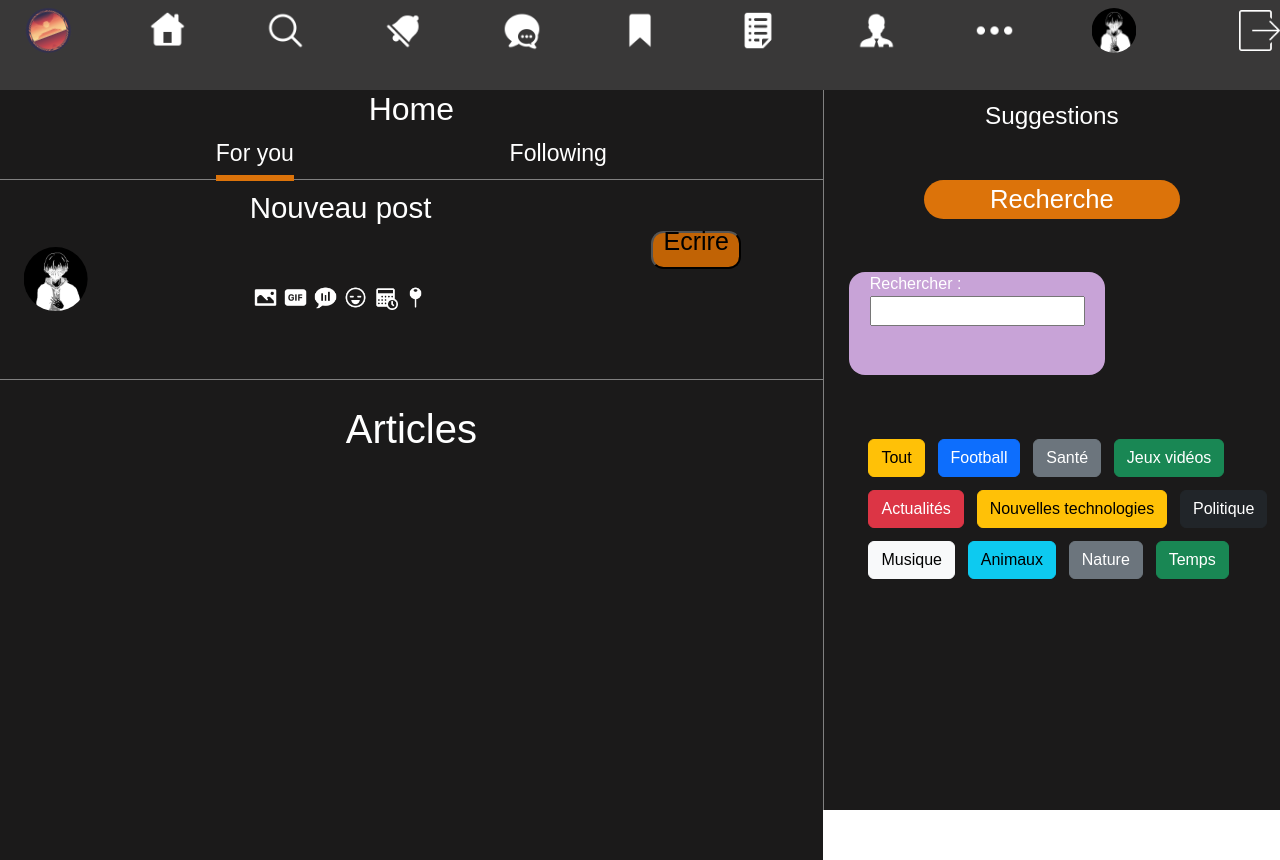
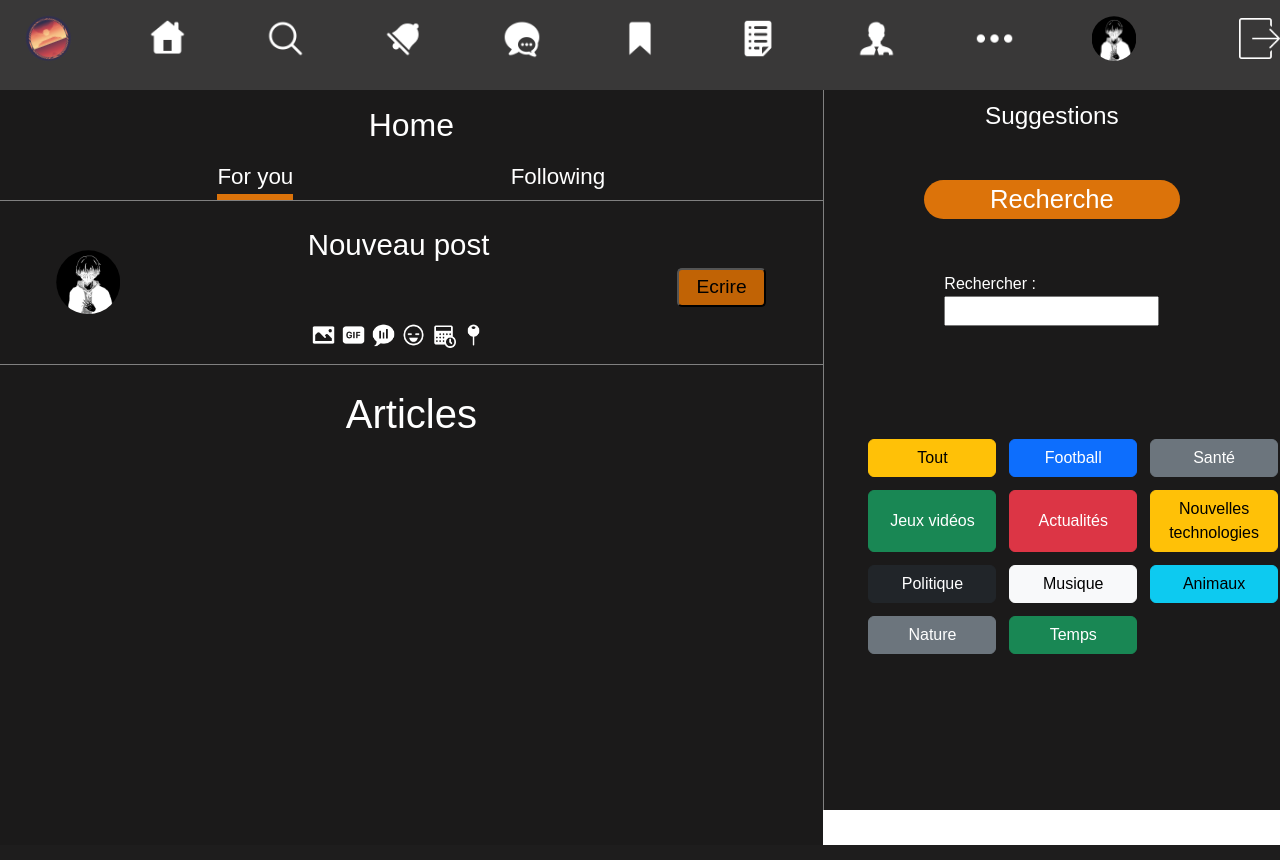
Before and after one commit to herm09/MiuMiu, a PHP site: page /test/home.php in a window 1280 px wide. Run offline with PHP 8.4, Linux system fonts and the light colour scheme; data that the repository does not hold is empty.

Commit message:
Add files via upload

```diff
--- a/components/banner.style.css
+++ b/components/banner.style.css
@@ -38,8 +38,11 @@ header {
 
 .navbar {
     display: flex;
-    height: 100%;
+    /* height: 100%; */
     width: 100%;
+    margin-top: 2vw;
+    margin-left: auto;
+    margin-right: auto;
     justify-content: space-between;
 }
 
@@ -106,7 +109,7 @@ header {
 
 .imglink {
     width: 3.2vw;
-    height: 3.2vw;
+    /* height: 3.2vw; */
     position: relative;
     transition-timing-function: ease-in-out;
     transition-duration: 0.5s;
--- /dev/null
+++ b/components/connexion.css
@@ -0,0 +1,59 @@
+.text-center {
+    background: rgb(27, 26, 26);
+    margin-top: 2vw;
+}
+
+  @media (min-width: 768px) {
+    .bd-placeholder-img-lg {
+      font-size: 3.5rem;
+    }
+  }
+
+  .bs-body-orange {
+    background: orange;
+    width: 40vw;
+    border-radius: 1em;
+    margin-left: auto;
+    margin-right: auto;
+  }
+
+  .form-floating {
+    width: 25vw;
+    margin-left: auto;
+    margin-right: auto;
+  }
+
+  .text-justify {
+    font-size: calc(0.2rem + 1vw);
+  }
+
+
+  .text-center {
+    margin-left: auto;
+    margin-right: auto;
+  }
+
+  button {
+    width: 10vw;
+  }
+
+
+  .btn-bd-primary {
+    --bd-violet-bg: #712cf9;
+    --bd-violet-rgb: 112.520718, 44.062154, 249.437846;
+
+    --bs-btn-font-weight: 600;
+    --bs-btn-color: var(--bs-white);
+    --bs-btn-bg: var(--bd-violet-bg);
+    --bs-btn-border-color: var(--bd-violet-bg);
+    --bs-btn-hover-color: var(--bs-white);
+    --bs-btn-hover-bg: #6528e0;
+    --bs-btn-hover-border-color: #6528e0;
+    --bs-btn-focus-shadow-rgb: var(--bd-violet-rgb);
+    --bs-btn-active-color: var(--bs-btn-hover-color);
+    --bs-btn-active-bg: #5a23c8;
+    --bs-btn-active-border-color: #5a23c8;
+  }
+  .bd-mode-toggle {
+    z-index: 1500;
+  }
--- a/components/home.style.css
+++ b/components/home.style.css
@@ -7,7 +7,12 @@
     flex-direction: column;
     background-color: rgb(27, 26, 26);
     border-bottom: 1px solid grey;
-    height: 7vw;
+    width: 100%;
+}
+
+.HomeButtons {
+    display: flex;
+    justify-content: space-evenly;
     width: 100%;
 }
 
@@ -19,6 +24,7 @@
     position: relative;
     color: white;
     font-size: 2.5vw;
+    margin: 16px;
 }
 
 /* ----------------------- FOR YOU -----------------------*/
@@ -28,8 +34,9 @@
     position: relative;
     border-bottom: 6px solid rgb(220, 115, 10);
     color: white;
-    font-size: 1.8vw;
-    height: 100%;
+    /* font-size: 1.8vw; */
+    font-size: calc(0.6rem + 1vw);
+    margin: 0;
 }
 
 /* ----------------------- FOLLOWING -----------------------*/
@@ -38,7 +45,8 @@
     display: flex;
     position: relative;
     color: white;
-    font-size: 1.8vw;
-    height: 100%;
+    /* font-size: 1.8vw; */
+    font-size: calc(0.6rem + 1vw);
+    margin: 0;
     /* border-bottom: 6px solid rgb(220, 115, 10); */
 }
--- a/components/inscription.style.css
+++ b/components/inscription.style.css
@@ -1,17 +1,18 @@
-/*----------- DIVISION FORM INSCRIPTION -----------*/
+/*----------- DIVISION FORM CONNEXION -----------*/
 .Title1 {
     display: flex;
     text-align: center;
     align-items: center;
     justify-content: center;
     background-color: rgb(225, 165, 53);
-    width: 20vw;
+    width: 60vw;
     height: 40px;
     border-radius: 1em;
     margin-bottom: 2vw;
     margin-top: 2vw;
     font-size: calc(0.7rem + 1vw);
     color: black;
+    column-width: 7em;
 }
 
 .Title2 {
@@ -21,33 +22,61 @@
     font-size: calc(0.6rem + 1vw);
     margin-top: -0.5vw;
     color: white;
+    column-width: 7em;
 }
 
-.inscritpion {
-    display: grid;
-    justify-content: center;
-    align-items: center;
-    width: 20vw;
-    height: 40px;
-    background-color: rgb(209, 164, 80);
+.col-6 {
+    display: flex;
+    background-color: rgb(200, 163, 215);
+    width: 35vw;
+    height: fit-content;
+    border-radius: 1em;
+    margin-left: auto;
+    margin-right: auto;
 }
 
 .error {
     color: red;
     flex-wrap: wrap;
     font-size: calc(0.3rem + 1vw);
+    column-width: 7em;
 }
 
 form {
     display: grid;
     justify-self: center;
     justify-content: center;
-    background-color: rgb(200, 163, 215);
+    /* background-color: rgb(200, 163, 215); */
     border-radius: 1em;
     width: 20vw;
     padding-bottom: 2vw;
+    column-width: 7em;
+    margin-left: auto;
+    margin-right: auto;
 }
 
 .infos {
     font-size: calc(0.1rem + 1vw);
+    column-width: 7em;
 }
+
+.inscrire {
+    font-size: calc(0.2rem + 1vw);
+}
+
+.btn-orange {
+    background: orange;
+}
+
+/*----------- DIVISION FORM INSCRIPTION -----------*/
+
+.col-7 {
+    display: grid;
+    width: 35vw;
+    height: fit-content;
+    background-color: rgb(200, 163, 215);
+    border-radius: 1em;
+    column-width: 7em;
+    margin-left: auto;
+    margin-right: auto;
+}
--- a/components/newtweet.style.css
+++ b/components/newtweet.style.css
@@ -3,10 +3,10 @@
 .newtweet {
     background-color: rgb(27, 26, 26);
     border-bottom: 1px solid grey;
-    height: 250%;
     display: flex;
     justify-content: space-around;
     color: white;
+    padding: 16px;
 }
 
 /*----------- DIVISION CENTRE NEW -----------*/
@@ -53,9 +53,10 @@
 
 .post {
     width: 2vw;
-    height: 2vw;
+    /* height: 2vw; */
     position: relative;
     margin-top: 3vw;
+    font-size: calc(0.6rem + 1vw);
     /*COMM transition: ease-in-out .5s;*/
 }
 
@@ -68,9 +69,17 @@
 .BoutonDiv{
     display: flex;
     justify-content: space-around;
-    height: 100%;
-    width: 25%;
+    font-size: calc(0.2rem + 0.5vw);
+    /* height: 100%; */
+    /* width: 25%; */
 }
+
+.BoutonDiv p {
+    font-size: calc(0.4rem + 1vw);
+    justify-content: space-around;
+    margin: 0;
+}
+
 
 .BoutonDiv button {
     display: flex;
@@ -79,9 +88,9 @@
     background-color: rgb(193, 99, 5);
     position: relative;
     font-size: 25px;
-    border-radius: 0.5em;
+    border-radius: 0.2em;
     top: 4vw;
-    height: 3vw; /*RECIZE BOUTON*/
+    height: 3vw; /*RECIZE BOUTON */
     width: 7vw;
 }
 
```
